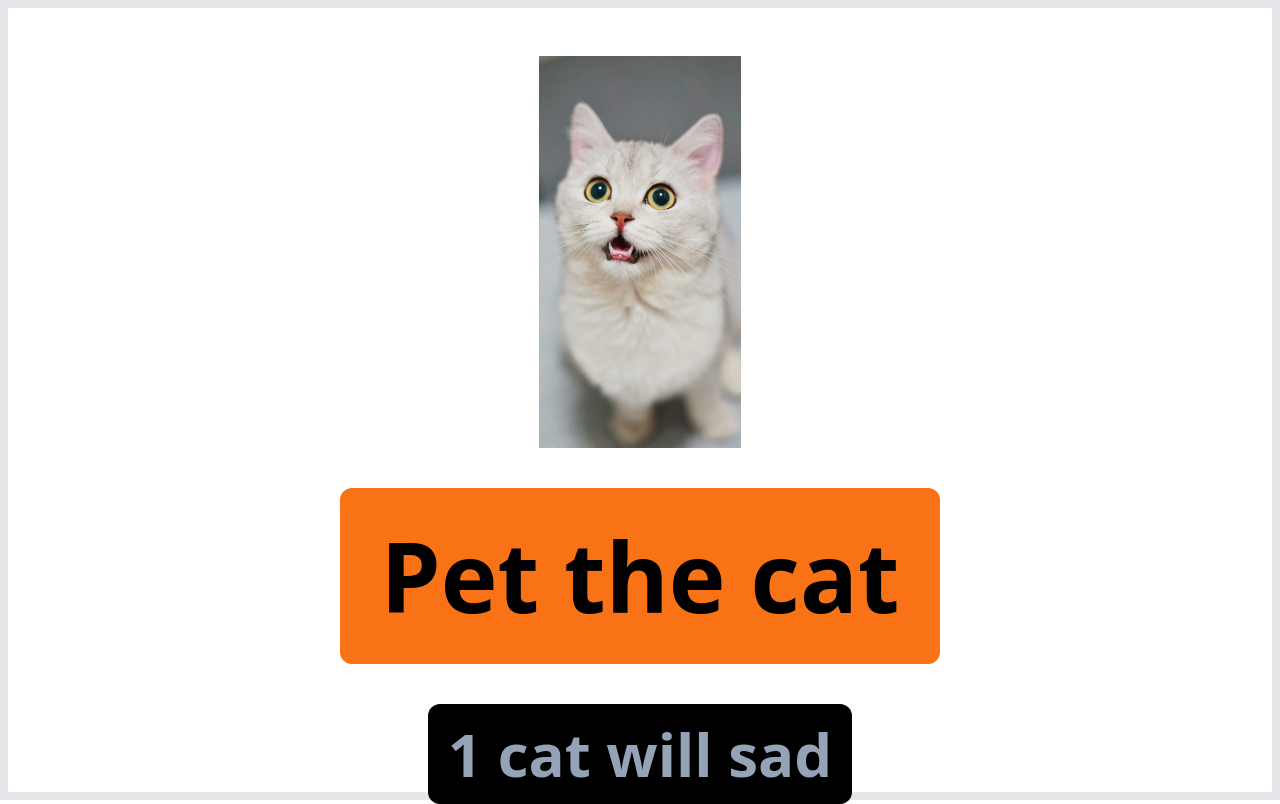
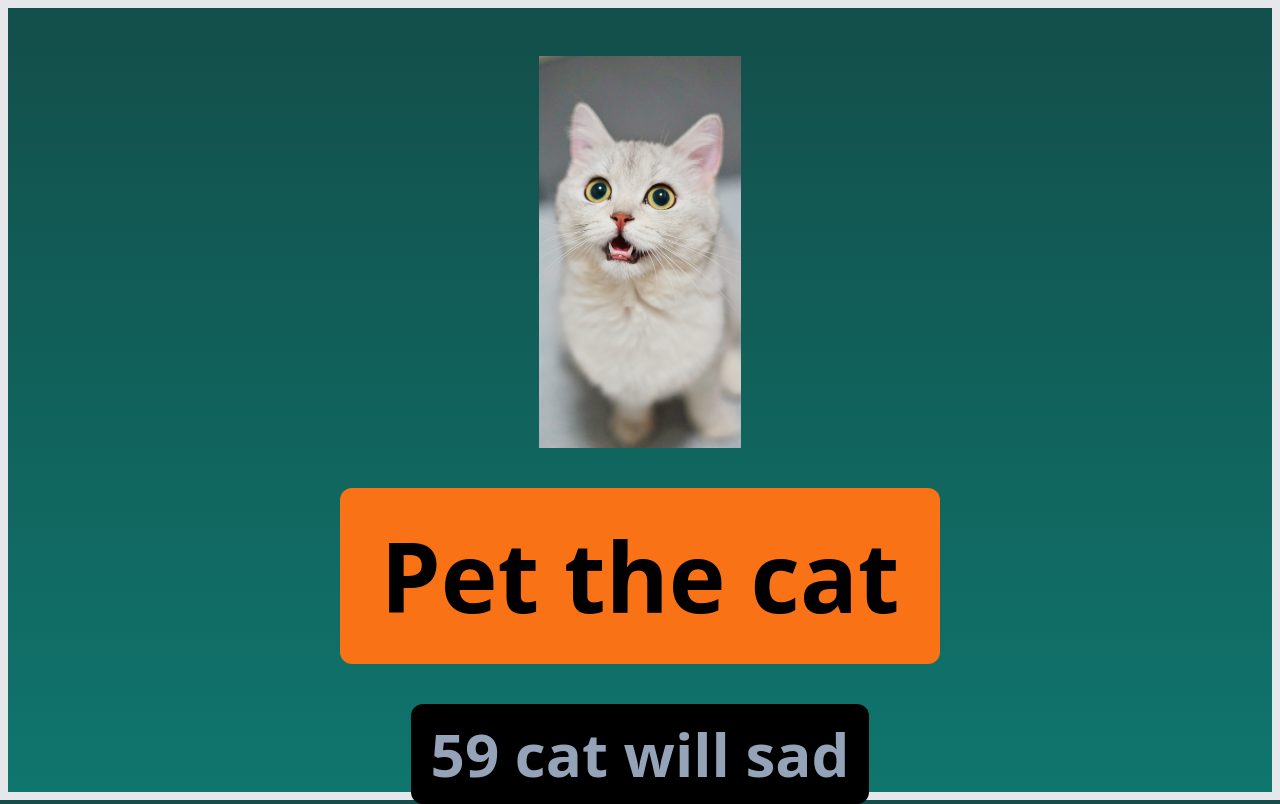
Before and after one commit to accedie-xcd/petcat, a website: page docs/index.html in a window 1280 px wide. Both pictures are taken after a click on the button "Pet the cat". Drawn offline with Linux system fonts and the light colour scheme.

Commit message:
complete maybe

```diff
--- a/docs/index.html
+++ b/docs/index.html
@@ -7,7 +7,7 @@
   <title>Pet the cat</title>
   <link rel="stylesheet" href="styles.css">
 </head>
-<body>
+<body class=" bg-gradient-to-b from-teal-900 to-teal-700">
   <main  class=" w-screen mx-auto border-8 h-screen">
     <img id="img" class=" mx-auto h-2/4 aspect-square object-contain mt-12" src="images/happy.jpg" alt="happy cat">
 
--- a/docs/scripts.js
+++ b/docs/scripts.js
@@ -2,14 +2,20 @@ const desc = document.getElementById('desc');
 const image = document.getElementById('img');
 const timer = document.getElementById('timer');
 
-let count = 3;
+let count = 60;
+
+desc.addEventListener('click', () => {
+  count = 60;
+})
 
 const countdown = setInterval(() => {
-  if (count > 0){
+  if (count >= 0){
     timer.innerHTML = `${count} cat will sad`;
   }else {
-    timer.classList.add(!hidden);
+    console.log("timeout");
+    timer.classList.add('!hidden');
     image.src = 'images/sad.jpg';
+    desc.innerHTML = 'cat sad'
   }
 
   count--;
```
Also changed, not shown: docs/styles.css.
